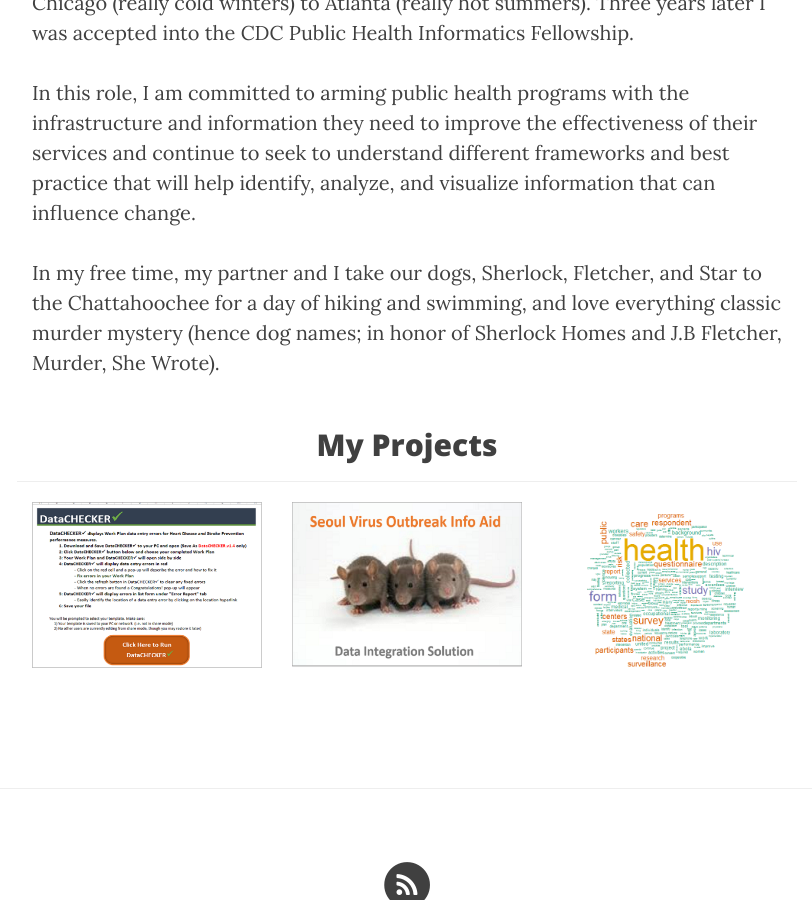
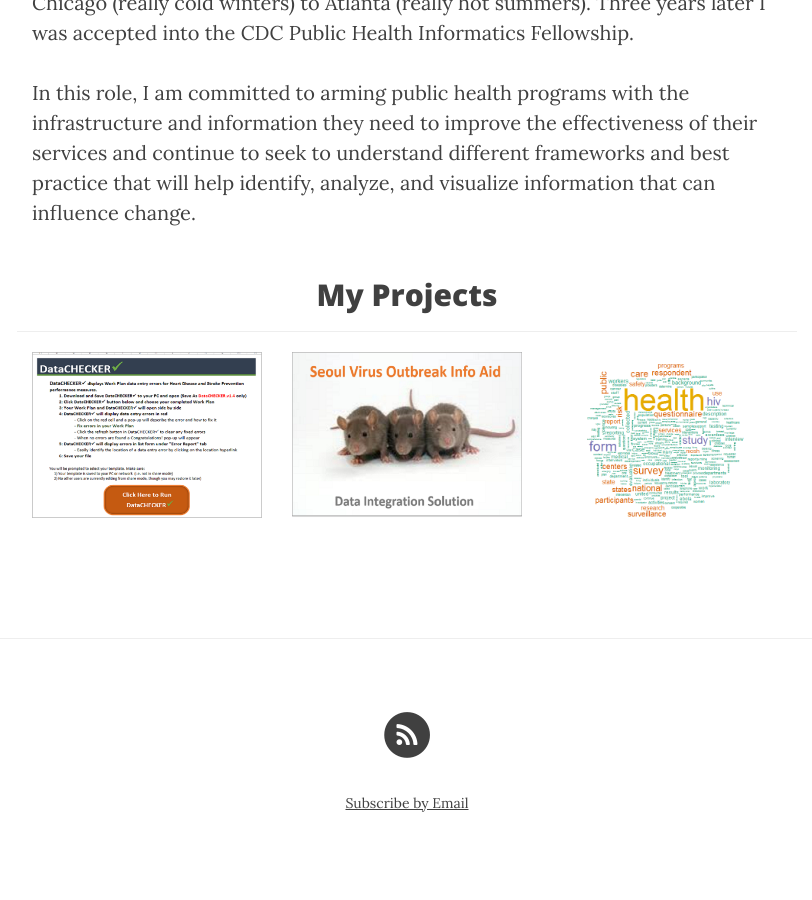
Before and after one commit to lindaroesch/lindaroesch.github.io, a Jekyll site: the page built from index.html, in a window 1280 px wide and 900 px high, scrolled down 790 px. Shown: the whole window, without its empty margins (233-1045 px from the left). Built offline with Jekyll 4.4.1, drawn with Linux system fonts in a browser that asks for light colours; nearby versions of some CDN libraries; after the commit the page ends 1669 px from its top, so only the background shows below that.

Commit message:
Update index.html

```diff
--- a/index.html
+++ b/index.html
@@ -22,11 +22,6 @@ arming public health programs with the infrastructure and information they need
 to improve the effectiveness of their services and continue to seek to understand
 different frameworks and best practice that will help identify, analyze, and
 visualize information that can influence change. </p>
-<p>In my free time, my partner and I take our dogs, Sherlock,
-Fletcher, and Star to the Chattahoochee for a day of hiking and swimming, and
-love everything classic murder mystery (hence dog names; in honor of Sherlock
-Homes and J.B Fletcher, Murder, She Wrote).
- </p>
 	</div>
 </section>
 
```
